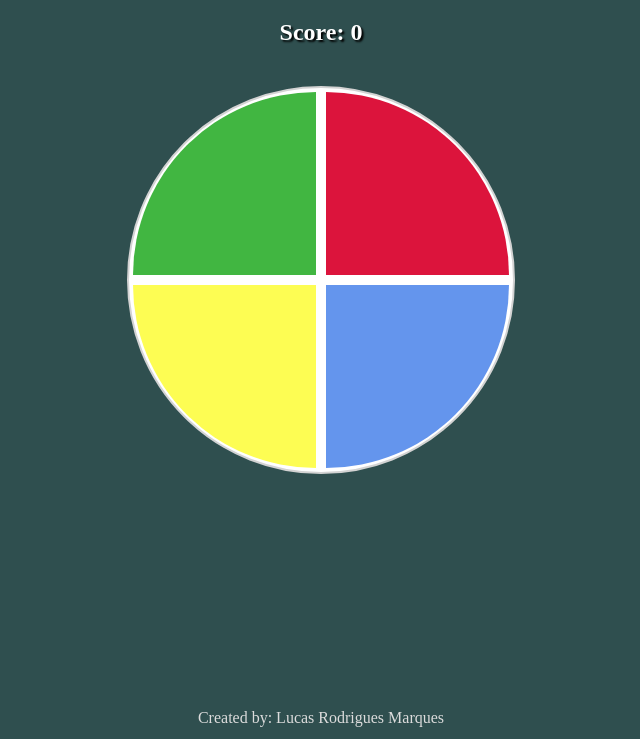
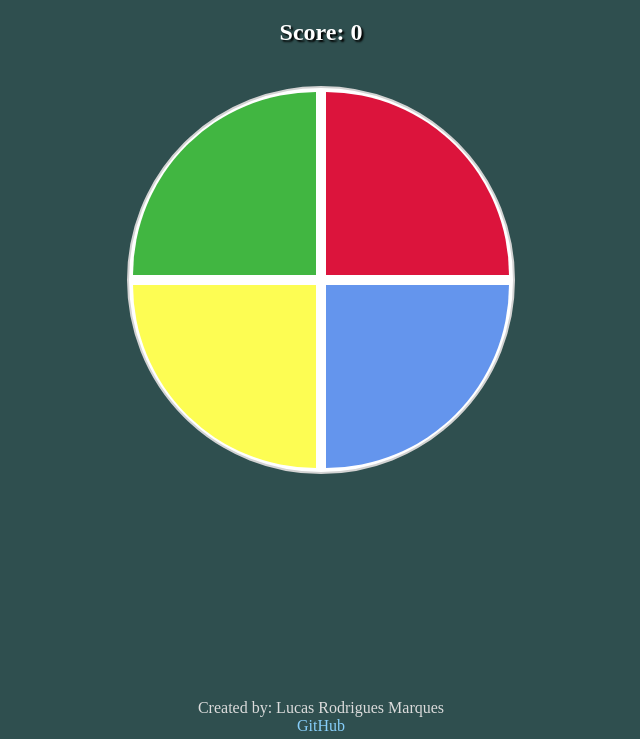
Before and after one commit to sagnax/dio-genius-game, a plain HTML site: page index.html in a window 1280 px wide. Shown: the part 61-800 px from the top of the page, without its empty margins (319-959 px from the left). Drawn offline with Linux system fonts and the light colour scheme.

Commit message:
Added github link in the footer

```diff
--- a/index.html
+++ b/index.html
@@ -24,6 +24,8 @@
   <footer class="footer">
     <div class="footer-text">
       Created by: Lucas Rodrigues Marques
+      <br>
+      <a href="https://github.com/sagnax/dio-genius-game" target="_blank" rel="noopener noreferrer">GitHub</a>
     </div>
   </footer>
 
--- a/style.css
+++ b/style.css
@@ -1,6 +1,11 @@
 body {
   margin: 0;
   background-color: darkslategray;
+}
+
+a {
+  text-decoration: none;
+  color: lightskyblue;
 }
 
 .title {
@@ -19,7 +24,7 @@ body {
   position:fixed;
   left:0px;
   bottom:0px;
-  height:30px;
+  height:40px;
   width:100%;
 }
 
```
